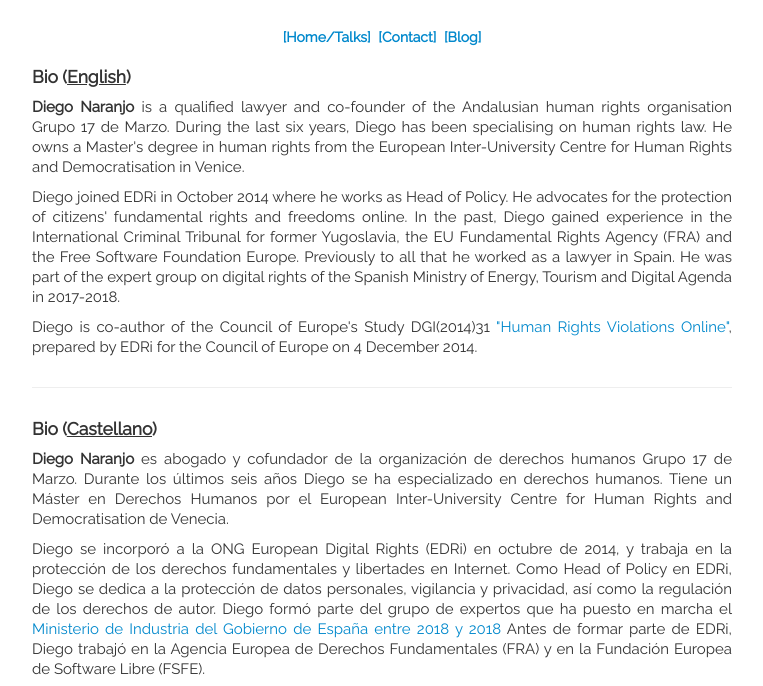
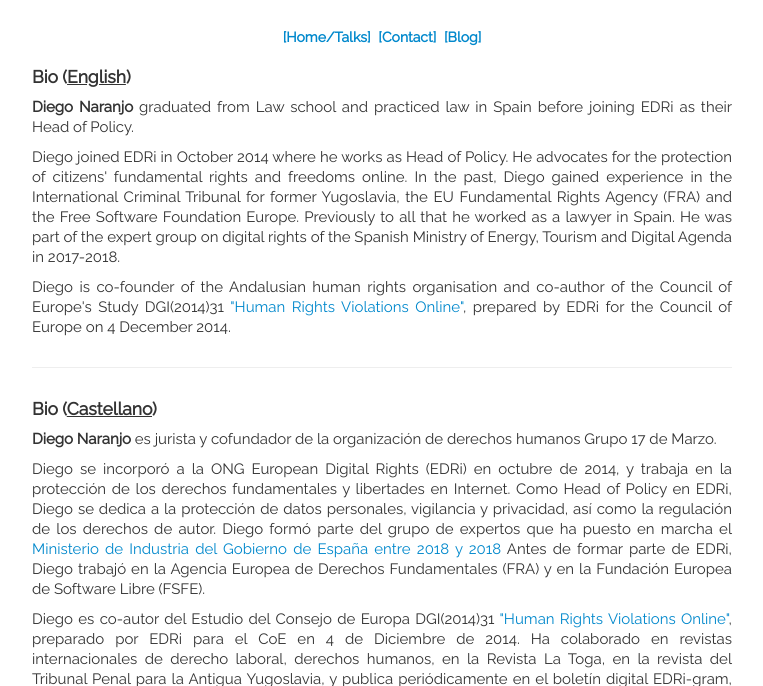
Before and after one commit to dnbsevilla/dnbsevilla.github.io, a plain HTML site: page bio.html in a window 1280 px wide. Shown: the part 93-779 px from the top of the page, without its empty margins (258-1021 px from the left). Drawn offline with Linux system fonts and the light colour scheme.

Commit message:
Update bio.html

```diff
--- a/bio.html
+++ b/bio.html
@@ -26,12 +26,12 @@
             </ul>
         </div>
         <h4>Bio (<u>English</u>)</h4>
-        <p><b>Diego Naranjo</b> is a qualified lawyer and co-founder of the Andalusian human rights organisation Grupo 17 de Marzo. During the last six years, Diego has been specialising on human rights law. He owns a Master's degree in human rights from the European Inter-University Centre for Human Rights and Democratisation in Venice.</p>
+        <p><b>Diego Naranjo</b> graduated from Law school and practiced law in Spain before joining EDRi as their Head of Policy.</p>
         <p>Diego joined EDRi in October 2014 where he works as Head of Policy. He advocates for the protection of citizens' fundamental rights and freedoms online. In the past, Diego gained experience in the International Criminal Tribunal for former Yugoslavia, the EU Fundamental Rights Agency (FRA) and the Free Software Foundation Europe. Previously to all that he worked as a lawyer in Spain. He was part of the expert group on digital rights of the Spanish Ministry of Energy, Tourism and Digital Agenda in 2017-2018. </p>
-        <p>Diego is co-author of the Council of Europe's Study DGI(2014)31 <a href="https://edri.org/files/EDRI_CoE.pdf">"Human Rights Violations Online"</a>, prepared by EDRi for the Council of Europe on 4 December 2014.</p>
+        <p>Diego  is co-founder of the Andalusian human rights organisation and co-author of the Council of Europe's Study DGI(2014)31 <a href="https://edri.org/files/EDRI_CoE.pdf">"Human Rights Violations Online"</a>, prepared by EDRi for the Council of Europe on 4 December 2014.</p>
         <hr>
         <h4>Bio (<u>Castellano</u>)</h4>
-        <p> <b>Diego Naranjo</b> es abogado y cofundador de la organizaci&oacute;n de derechos humanos Grupo 17 de Marzo. Durante los &uacute;ltimos seis a&ntilde;os Diego se ha especializado en derechos humanos. Tiene un M&aacute;ster en Derechos Humanos por el European Inter-University Centre for Human Rights and Democratisation de Venecia.</p>
+        <p> <b>Diego Naranjo</b> es jurista y cofundador de la organizaci&oacute;n de derechos humanos Grupo 17 de Marzo. </p>
         <p>Diego se incorpor&oacute; a la ONG European Digital Rights (EDRi) en octubre de 2014, y trabaja en la protecci&oacute;n de los derechos fundamentales y libertades en Internet. Como Head of Policy en EDRi, Diego se dedica a la protecci&oacute;n de datos personales, vigilancia y privacidad, as&iacute; como la regulaci&oacute;n de los derechos de autor. Diego formó parte del grupo de expertos que ha puesto en marcha el <a href="http://www.lamoncloa.gob.es/serviciosdeprensa/notasprensa/minetur/Paginas/2017/280317derechosdigitales.aspx?gfe=1">Ministerio de Industria del Gobierno de Espa&ntilde;a entre 2018 y 2018</a> Antes de formar parte de EDRi, Diego trabaj&oacute; en la Agencia Europea de Derechos Fundamentales (FRA) y en la Fundaci&oacute;n Europea de Software Libre (FSFE).</p>
         <p>Diego es co-autor del Estudio del Consejo de Europa DGI(2014)31 <a href="https://edri.org/files/EDRI_CoE.pdf">"Human Rights Violations Online"</a>, preparado por EDRi para el CoE en 4 de Diciembre de 2014. Ha colaborado en revistas internacionales de derecho laboral, derechos humanos, en la Revista La Toga, en la revista del Tribunal Penal para la Antigua Yugoslavia, y publica peri&oacute;dicamente en el bolet&iacute;n digital EDRi-gram, el bolet&iacute;n electr&oacute;nico quincenal de EDRi.</p>
         <hr>
```
